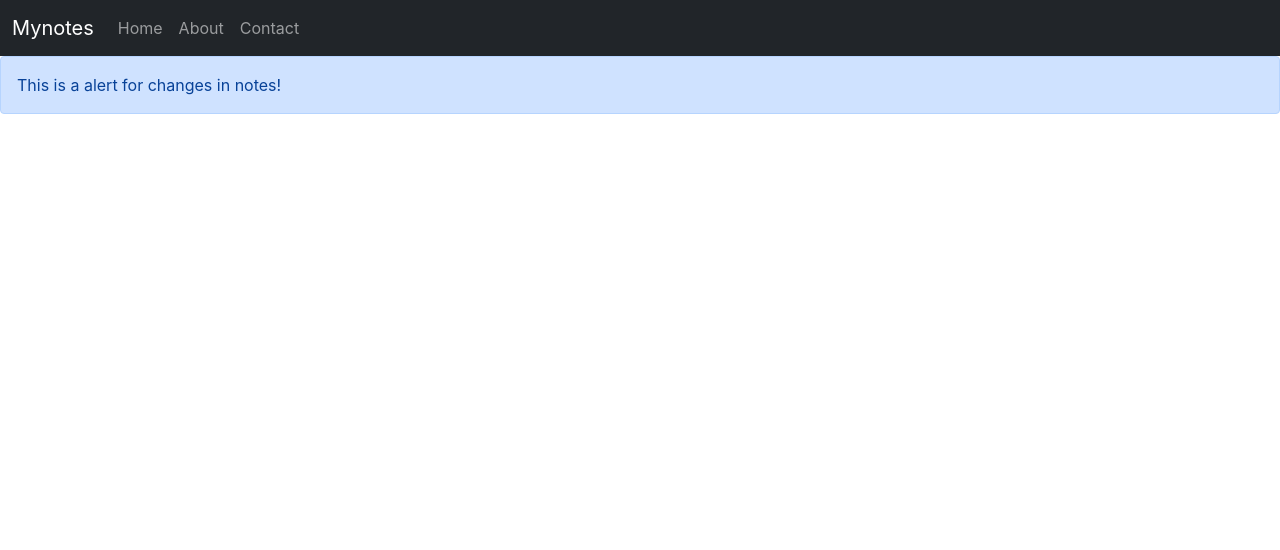
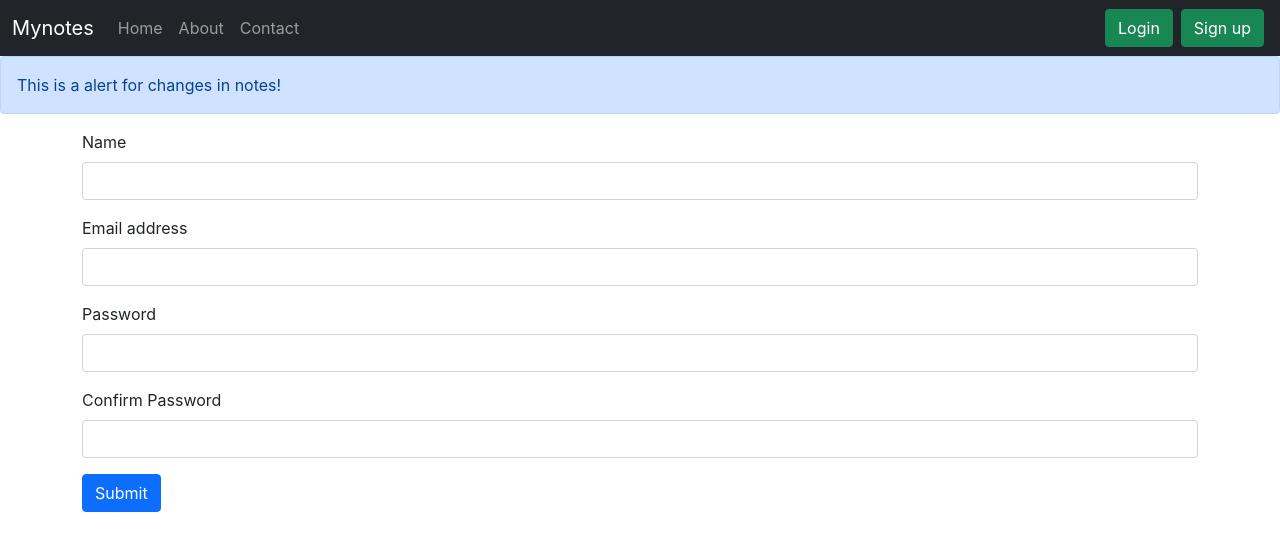
Before and after one commit to sarasverma/myNotes, a React (Create React App) app: page /signup in a window 1280 px wide. Shown: the top 550 px of the page. Built offline with nearby package versions, Linux system fonts and the light colour scheme.

Commit message:
Added login and signup

```diff
--- a/src/App.js
+++ b/src/App.js
@@ -7,6 +7,8 @@
 import Contact from "./components/Contact";
 import NoteState from "./context/notes/NoteState";
 import Alert from "./components/Alert";
+import Login from "./components/Login";
+import SignUp from "./components/SignUp";
 
 function App() {
   return (
@@ -19,6 +21,8 @@
             <Route exact path="/" element={<Home />} />
             <Route exact path="/about" element={<About />} />
             <Route exact path="/contact" element={<Contact />} />
+            <Route exact path="/login" element={<Login />} />
+            <Route exact path="/signup" element={<SignUp />} />
           </Routes>
         </BrowserRouter>
       </NoteState>
--- /dev/null
+++ b/src/components/Login.js
@@ -0,0 +1,80 @@
+import React, { useState } from "react";
+import { useNavigate } from "react-router-dom";
+// import { useHis6ory } from "react-router-dom"; has been updated in react router 5
+
+function Login() {
+  const [credentials, setCredentials] = useState({ email: "", password: "" });
+  let navigate = useNavigate();
+
+  const onChange = (e) => {
+    setCredentials({ ...credentials, [e.target.name]: e.target.value });
+  };
+
+  const handleSubmit = async (e) => {
+    e.preventDefault();
+
+    const url = `http://localhost:5000/api/auth/login`;
+    const response = await fetch(url, {
+      method: "POST",
+      headers: {
+        "Content-Type": "application/json",
+      },
+      body: JSON.stringify({
+        email: credentials.email,
+        password: credentials.password,
+      }),
+    });
+    const json = await response.json();
+    console.log(json);
+
+    if (json.hasOwnProperty("authtoken")) {
+      // save auth token and redirect
+      localStorage.setItem("token", json.authtoken);
+      navigate("/");
+      //   history.push("/");
+    } else {
+      alert(json.error);
+    }
+  };
+
+  return (
+    <form className="container" onSubmit={handleSubmit}>
+      <div className="mb-3">
+        <label htmlFor="exampleInputEmail1" className="form-label">
+          Email address
+        </label>
+        <input
+          type="email"
+          className="form-control"
+          name="email"
+          id="email"
+          aria-describedby="emailHelp"
+          minLength={5}
+          required
+          value={credentials.email}
+          onChange={onChange}
+        />
+      </div>
+      <div className="mb-3">
+        <label htmlFor="exampleInputPassword1" className="form-label">
+          Password
+        </label>
+        <input
+          type="password"
+          className="form-control"
+          name="password"
+          id="password"
+          minLength={5}
+          required
+          value={credentials.password}
+          onChange={onChange}
+        />
+      </div>
+      <button type="submit" className="btn btn-primary">
+        Submit
+      </button>
+    </form>
+  );
+}
+
+export default Login;
--- a/src/components/Navbar.js
+++ b/src/components/Navbar.js
@@ -58,6 +58,14 @@
               </Link>
             </li>
           </ul>
+          <div className="d-flex">
+            <Link to="/login" className="btn btn-success mx-1">
+              Login
+            </Link>
+            <Link to="/signup" className="btn btn-success mx-1">
+              Sign up
+            </Link>
+          </div>
         </div>
       </div>
     </nav>
--- /dev/null
+++ b/src/components/SignUp.js
@@ -0,0 +1,119 @@
+import React, { useState } from "react";
+import { useNavigate } from "react-router-dom";
+
+function SignUp() {
+  const [credentials, setCredentials] = useState({
+    name: "",
+    email: "",
+    password: "",
+    cpassword: "",
+  });
+  let navigate = useNavigate();
+
+  const onChange = (e) => {
+    setCredentials({ ...credentials, [e.target.name]: e.target.value });
+  };
+
+  const handleSubmit = async (e) => {
+    e.preventDefault();
+
+    if (credentials.cpassword === credentials.password) {
+      const url = `http://localhost:5000/api/auth/create_user`;
+
+      const response = await fetch(url, {
+        method: "POST",
+        headers: {
+          "Content-Type": "application/json",
+        },
+        body: JSON.stringify({
+          name: credentials.name,
+          email: credentials.email,
+          password: credentials.password,
+        }),
+      });
+      const json = await response.json();
+      // console.log(json);
+
+      if (json.hasOwnProperty("authtoken")) {
+        // save auth token and redirect
+        localStorage.setItem("token", json.authtoken);
+        navigate("/");
+      } else {
+        alert(json.error);
+      }
+    } else {
+      alert("Password and confirm password doesn't match !");
+    }
+  };
+
+  return (
+    <form className="container" onSubmit={handleSubmit}>
+      <div className="mb-3">
+        <label htmlFor="name" className="form-label">
+          Name
+        </label>
+        <input
+          type="text"
+          className="form-control"
+          name="name"
+          id="name"
+          minLength="5"
+          required
+          value={credentials.name}
+          onChange={onChange}
+        />
+      </div>
+      <div className="mb-3">
+        <label htmlFor="exampleInputEmail1" className="form-label">
+          Email address
+        </label>
+        <input
+          type="email"
+          className="form-control"
+          name="email"
+          id="email"
+          aria-describedby="emailHelp"
+          minLength="5"
+          required
+          value={credentials.email}
+          onChange={onChange}
+        />
+      </div>
+      <div className="mb-3">
+        <label htmlFor="password" className="form-label">
+          Password
+        </label>
+        <input
+          type="password"
+          className="form-control"
+          name="password"
+          id="password"
+          minLength="5"
+          required
+          value={credentials.password}
+          onChange={onChange}
+        />
+      </div>
+      <div className="mb-3">
+        <label htmlFor="cpassword" className="form-label">
+          Confirm Password
+        </label>
+        <input
+          type="password"
+          className="form-control"
+          name="cpassword"
+          id="cpassword"
+          minLength="5"
+          required
+          value={credentials.cpassword}
+          onChange={onChange}
+        />
+      </div>
+      <button type="submit" className="btn btn-primary">
+        Submit
+      </button>
+    </form>
+  );
+}
+
+export default SignUp;
```
